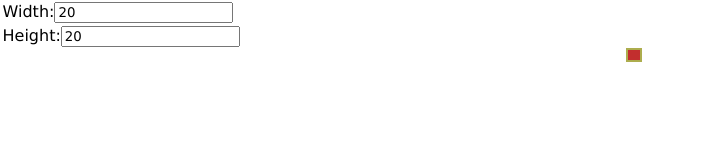
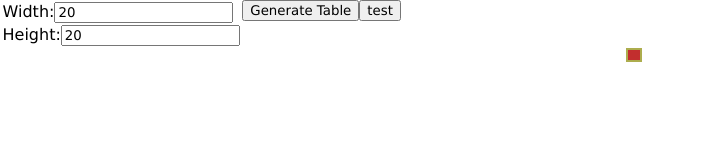
Before and after one commit to OneUsernamePlease/TableRender, a website: page src/index.html in a window 1280 px wide. Shown: the whole page, without its empty margins (0-702 px from the left). Drawn offline with Linux system fonts and the light colour scheme.

Commit message:
minor layout, style changes

```diff
--- a/src/index.html
+++ b/src/index.html
@@ -9,6 +9,7 @@
     <body>
         <div>
             <div id="headerInput">
+                <div>
                     <div class="inputContainer">
                         <label for="tableWidthInput">Width:</label>
                         <input type="number" id="tableWidthInput" value="20" autocomplete="off">
@@ -18,6 +19,13 @@
                         <input type="number" id="tableHeightInput" value="20">
                     </div>
                 </div>
+                <div>
+                    <button id="btnGenerateTable">Generate Table</button>
+                </div>
+                <div>
+                    <button id="testBtn">test</button>
+                </div>
+            </div>
             <div id="tableContainer">
             </div>
         </div>
--- a/src/main.css
+++ b/src/main.css
@@ -34,7 +34,7 @@ element
 
 #headerInput {
     display: flex;
-    flex-direction: column;
+    flex-direction: row;
 }
 
 #tableContainer {
```
Lines whose indentation alone changed are shown as unchanged.
